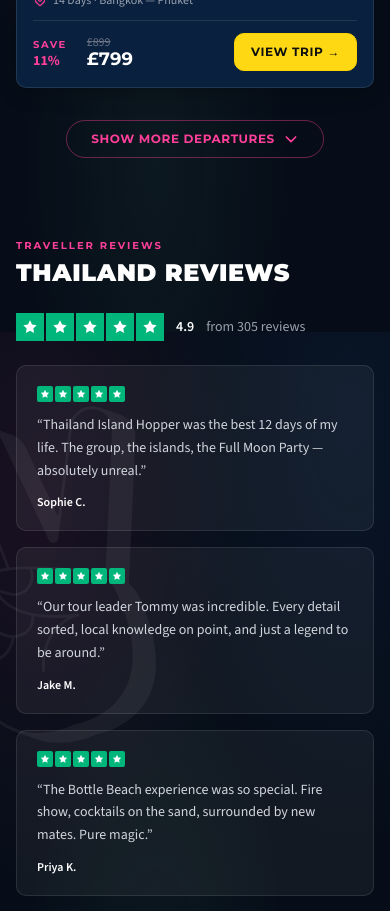
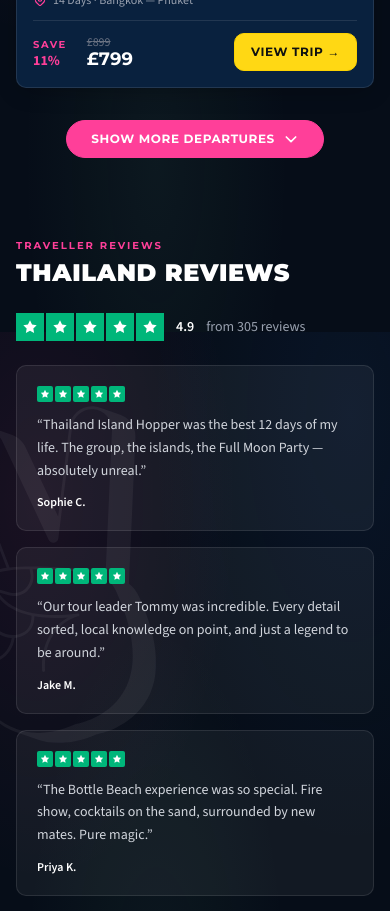
Before and after one commit to markpope8507/trutravels, a Next.js app: page /destinations/asia/thailand in a window 390 px wide. Shown: the part 6420-7331 px from the top of the page. Built offline with nearby package versions, Linux system fonts and the light colour scheme.

Commit message:
Country page: Show More Departures solid on mobile, outline on desktop
Same treatment as See All Trips — solid pink fill on mobile (no hover state),
outline pill that fills on hover from sm up.

Co-Authored-By: Claude Opus 4.8 (1M context) <noreply@anthropic.com>

```diff
--- a/src/components/country-page.tsx
+++ b/src/components/country-page.tsx
@@ -379,7 +379,7 @@ function UpcomingDepartures({ countryTrips }: { countryTrips: Trip[] }) {
         <div className="pt-8 text-center">
           <button
             onClick={() => setVisible((n) => n + DEPARTURES_PAGE_SIZE)}
-            className="inline-flex items-center gap-2 rounded-full border border-tru-pink/40 bg-transparent px-6 py-2.5 text-xs font-bold text-tru-pink hover:bg-tru-pink hover:text-white hover:border-tru-pink transition-all duration-200 uppercase tracking-wider font-heading"
+            className="inline-flex items-center gap-2 rounded-full border px-6 py-2.5 text-xs font-bold uppercase tracking-wider font-heading transition-all duration-200 border-tru-pink bg-tru-pink text-white active:bg-tru-pink-light sm:border-tru-pink/40 sm:bg-transparent sm:text-tru-pink sm:hover:bg-tru-pink sm:hover:text-white sm:hover:border-tru-pink"
           >
             Show More Departures
             <svg className="h-4 w-4" fill="none" viewBox="0 0 24 24" stroke="currentColor" strokeWidth={2.5}>
```
